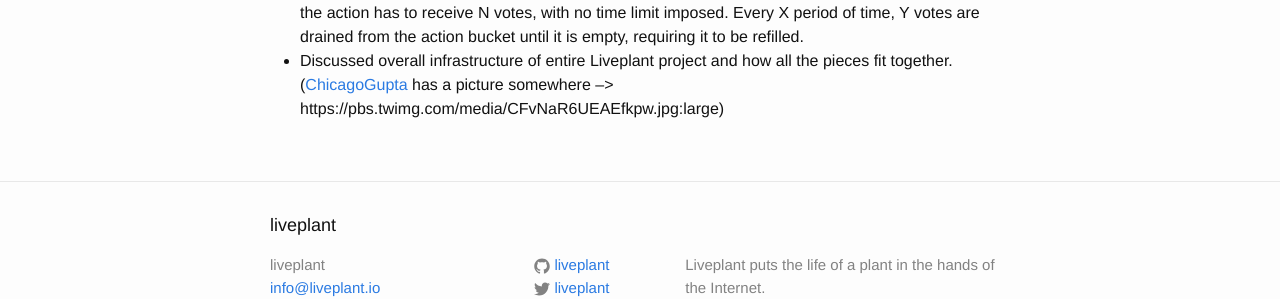
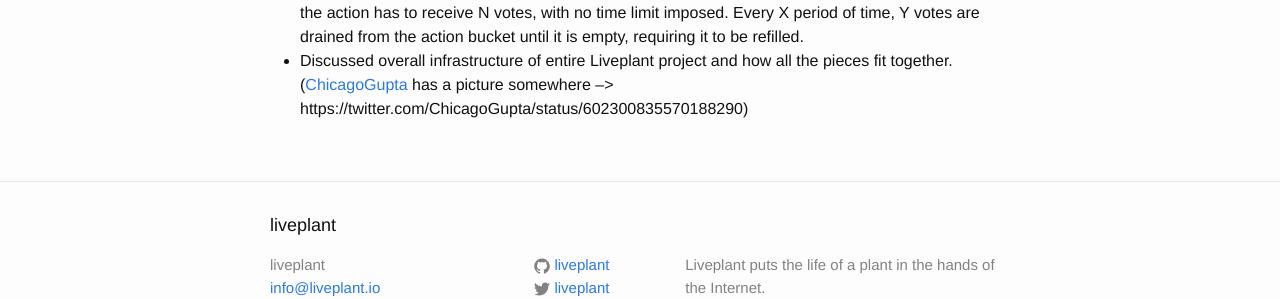
Before and after one commit to liveplant/about.liveplant.io, a Jekyll site: the page built from _posts/2015-05-22-meetup-start-hacking.markdown, in a window 1280 px wide. Shown: the part 451-750 px from the top of the page. Built offline with Jekyll 4.4.1, drawn with Linux system fonts in a browser that asks for light colours; comment, search, counter and statistics services are not loaded; part of the change alters nothing that is shown.

Commit message:
Updated photo with the link to the actual tweet

```diff
--- a/_posts/2015-05-22-meetup-start-hacking.markdown
+++ b/_posts/2015-05-22-meetup-start-hacking.markdown
@@ -14,4 +14,4 @@ Many team members were missing this meetup, so it was rather relaxed. Had the pl
 
 - Talked about how to gamify liveplant and encourage people to continue coming back. Potential solution is a storyline and chaos events ( need to water the plant so much, defend the plant against ants, plant is going on an adventure, etc ).
 - Discussed alternate action voting mechanic: The Leaky Bucket. In order for an action to take place, the action has to receive N votes, with no time limit imposed. Every X period of time, Y votes are drained from the action bucket until it is empty, requiring it to be refilled.
-- Discussed overall infrastructure of entire Liveplant project and how all the pieces fit together. ([ChicagoGupta](https://github.com/ChicagoGupta) has a picture somewhere --> https://pbs.twimg.com/media/CFvNaR6UEAEfkpw.jpg:large)
+- Discussed overall infrastructure of entire Liveplant project and how all the pieces fit together. ([ChicagoGupta](https://github.com/ChicagoGupta) has a picture somewhere --> https://twitter.com/ChicagoGupta/status/602300835570188290)
```
